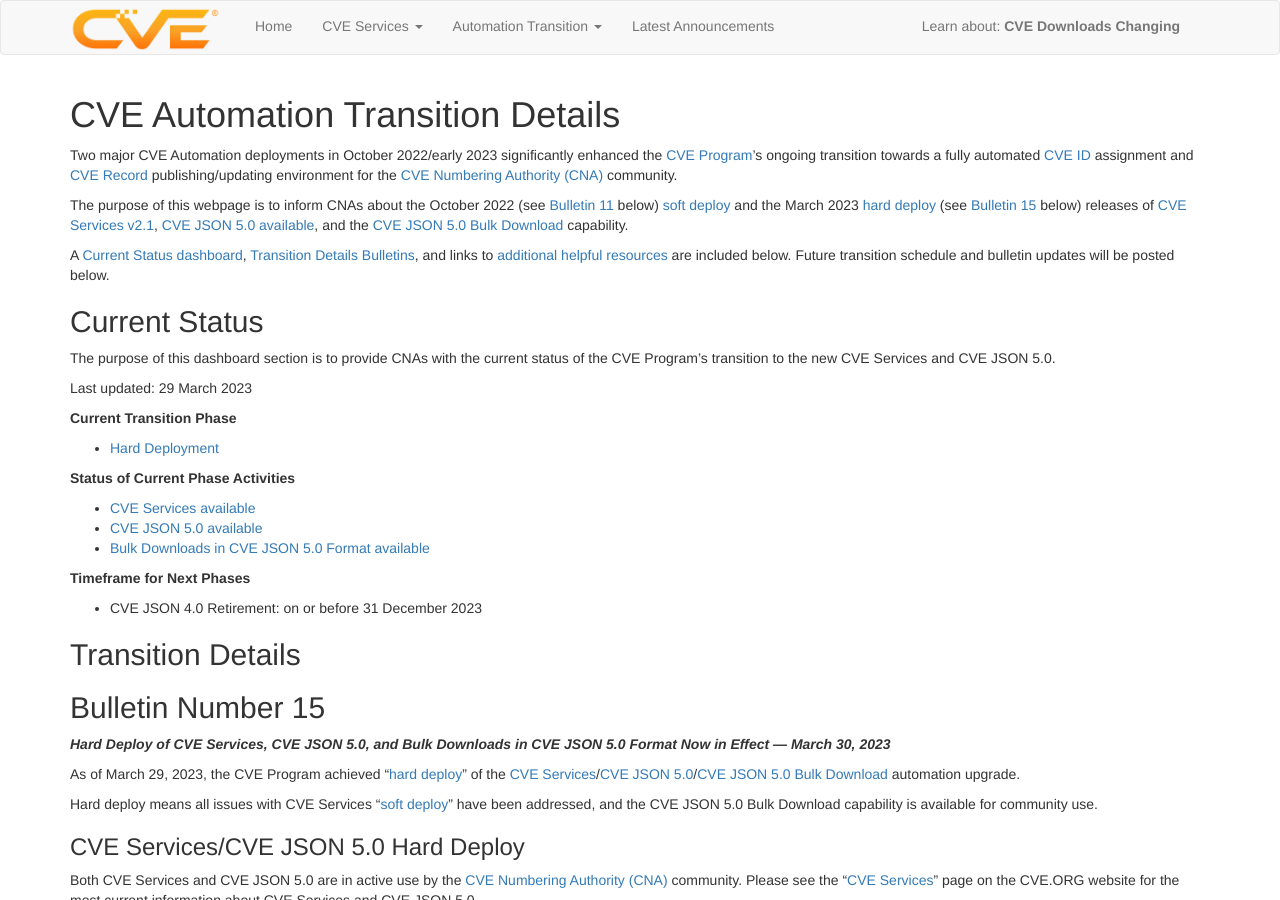
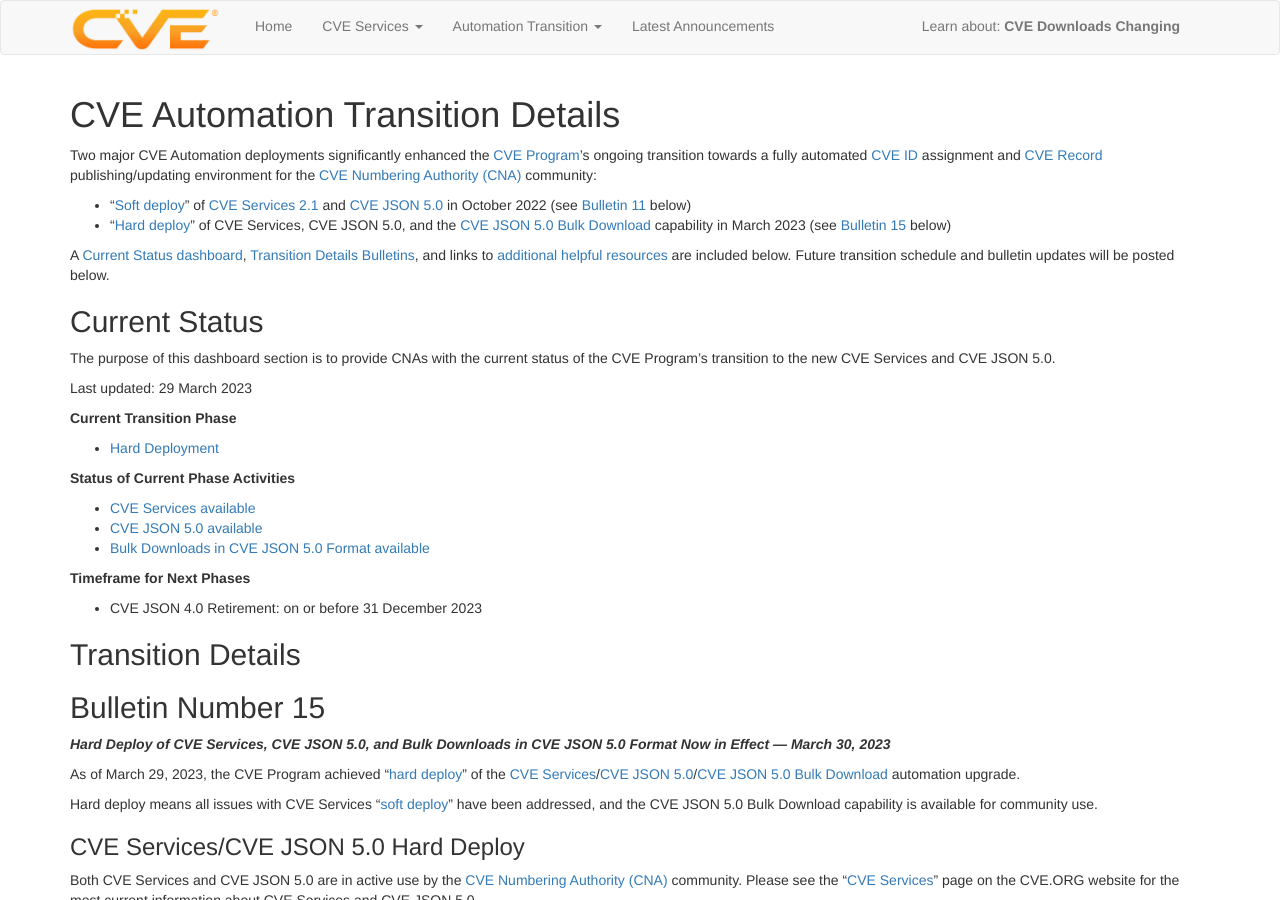
Before and after one commit to CVEProject/cveproject.github.io, a Jekyll site: the page built from automation-transition.md, in a window 1280 px wide and 900 px high. Built offline with Jekyll 4.4.1, drawn with Linux system fonts in a browser that asks for light colours; nearby versions of some CDN libraries.

Commit message:
Update automation-transition.md

```diff
--- a/automation-transition.md
+++ b/automation-transition.md
@@ -2,9 +2,10 @@
 title: CVE Automation Transition Details
 layout: page
 ---
-Two major CVE Automation deployments in October 2022/early 2023 significantly enhanced the [CVE Program](https://www.cve.org/)’s ongoing transition towards a fully automated [CVE ID](https://www.cve.org/ResourcesSupport/Glossary?activeTerm=glossaryCVEID) assignment and [CVE Record](https://www.cve.org/ResourcesSupport/Glossary?activeTerm=glossaryRecord) publishing/updating environment for the [CVE Numbering Authority (CNA)](https://www.cve.org/ProgramOrganization/CNAs) community.
+Two major CVE Automation deployments significantly enhanced the [CVE Program](https://www.cve.org/)’s ongoing transition towards a fully automated [CVE ID](https://www.cve.org/ResourcesSupport/Glossary?activeTerm=glossaryCVEID) assignment and [CVE Record](https://www.cve.org/ResourcesSupport/Glossary?activeTerm=glossaryRecord) publishing/updating environment for the [CVE Numbering Authority (CNA)](https://www.cve.org/ProgramOrganization/CNAs) community:
 
-The purpose of this webpage is to inform CNAs about the October 2022 (see [Bulletin 11](https://cveproject.github.io/automation-transition#bulletin-number-11) below) [soft deploy](https://cveproject.github.io/automation-cve-services-faqs#what-is-meant-by-cve-services-21-soft-deploy) and the March 2023 [hard deploy](https://cveproject.github.io/automation-cve-services-faqs#what-is-meant-by-cve-services-21-hard-deploy) (see [Bulletin 15](https://cveproject.github.io/automation-transition#bulletin-number-15) below) releases of [CVE Services v2.1](https://www.cve.org/AllResources/CveServices), [CVE JSON 5.0 available](https://www.cve.org/AllResources/CveServices#cve-json-5), and the [CVE JSON 5.0 Bulk Download](https://www.cve.org/Media/News/item/blog/2023/03/29/CVE-Downloads-in-JSON-5-Format) capability.
+- “[Soft deploy](https://cveproject.github.io/automation-cve-services-faqs#what-is-meant-by-cve-services-21-soft-deploy)” of [CVE Services 2.1](https://www.cve.org/AllResources/CveServices) and [CVE JSON 5.0](https://www.cve.org/AllResources/CveServices#cve-json-5) in October 2022 (see [Bulletin 11](https://cveproject.github.io/automation-transition#bulletin-number-11) below)
+- “[Hard deploy](https://cveproject.github.io/automation-cve-services-faqs#what-is-meant-by-cve-services-21-hard-deploy)” of CVE Services, CVE JSON 5.0, and the [CVE JSON 5.0 Bulk Download](https://www.cve.org/Media/News/item/blog/2023/03/29/CVE-Downloads-in-JSON-5-Format) capability in March 2023 (see [Bulletin 15](https://cveproject.github.io/automation-transition#bulletin-number-15) below)
 
 A [Current Status dashboard](https://cveproject.github.io/automation-transition#current-status), [Transition Details Bulletins](https://cveproject.github.io/automation-transition#transition-details), and links to [additional helpful resources](https://cveproject.github.io/automation-transition#additional-resources) are included below. Future transition schedule and bulletin updates will be posted below.
 
```
